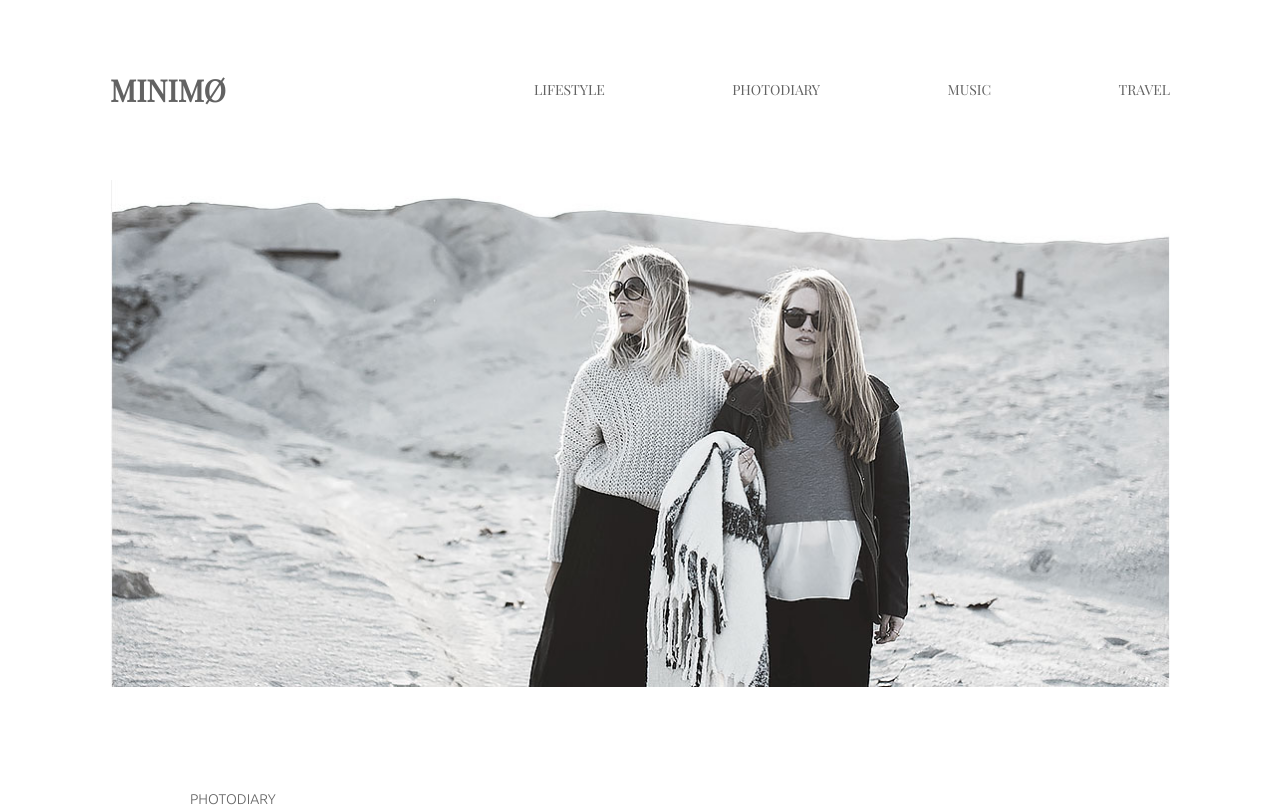
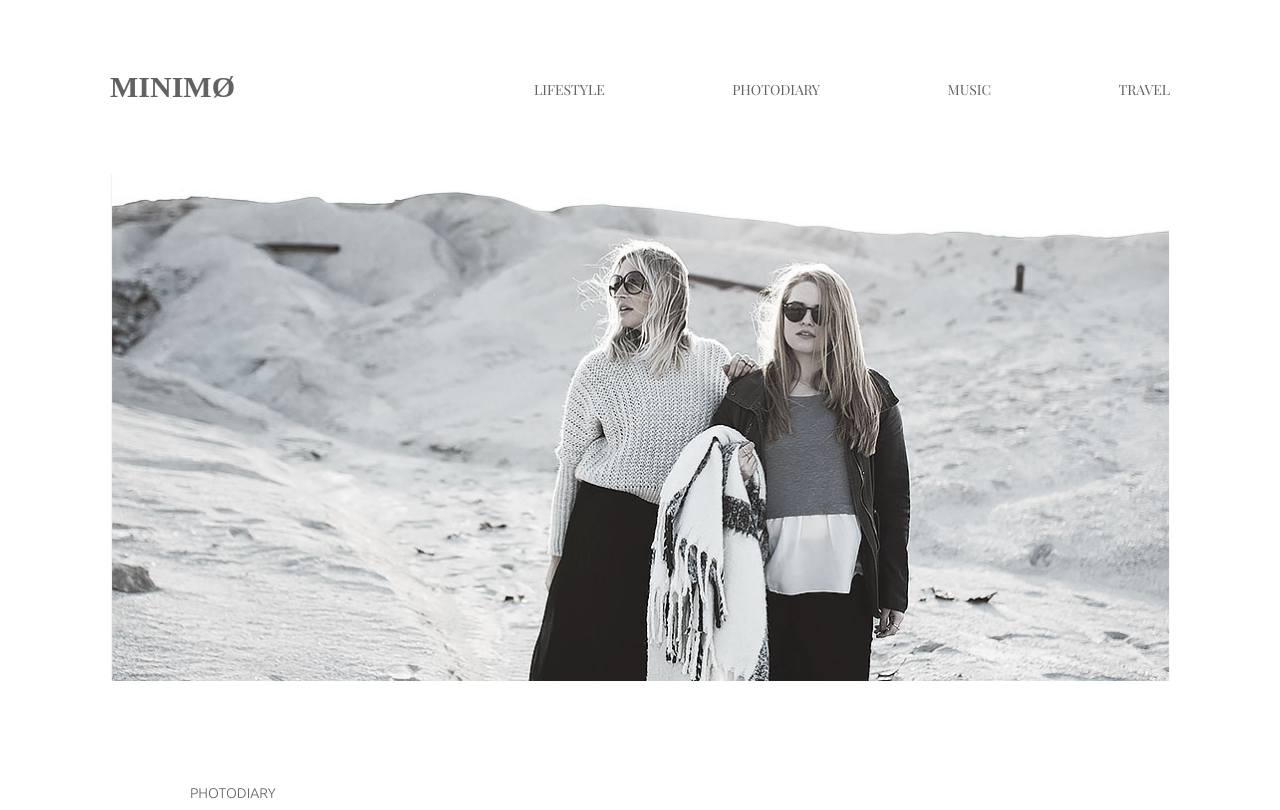
Before and after one commit to sonvu056/sonvu056.github.io, a plain HTML site: page Responsive/Minimo/index.html in a window 1280 px wide. Shown: the top 810 px of the page. Drawn offline with Linux system fonts and the light colour scheme; files whose address does not match are found by name.

Commit message:
Update style.css

```diff
--- a/Responsive/Minimo/style.css
+++ b/Responsive/Minimo/style.css
@@ -86,6 +86,9 @@ h3 {
 .header-top {
   justify-content: space-between;
   padding-bottom: 70px;
+}
+.logo {
+    font-family: 'iconsolata';
 }
 .navbar {
   padding-top: 10px;
```
